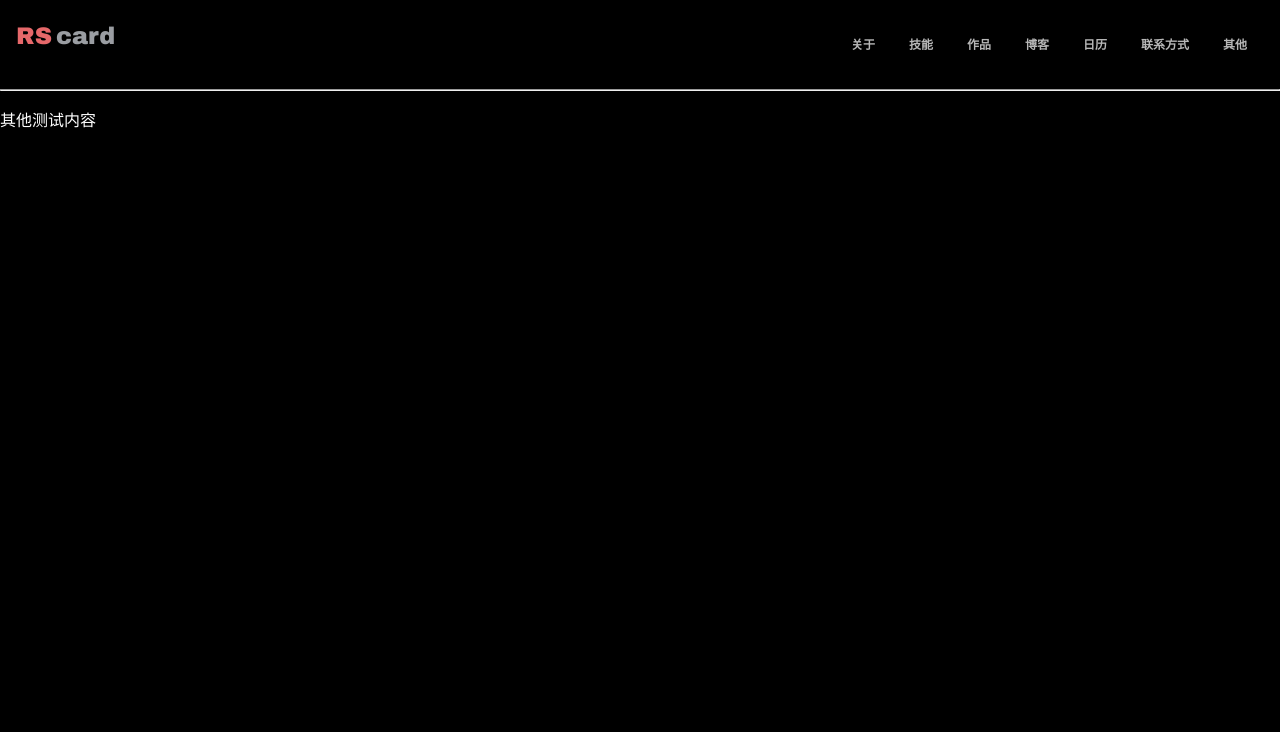
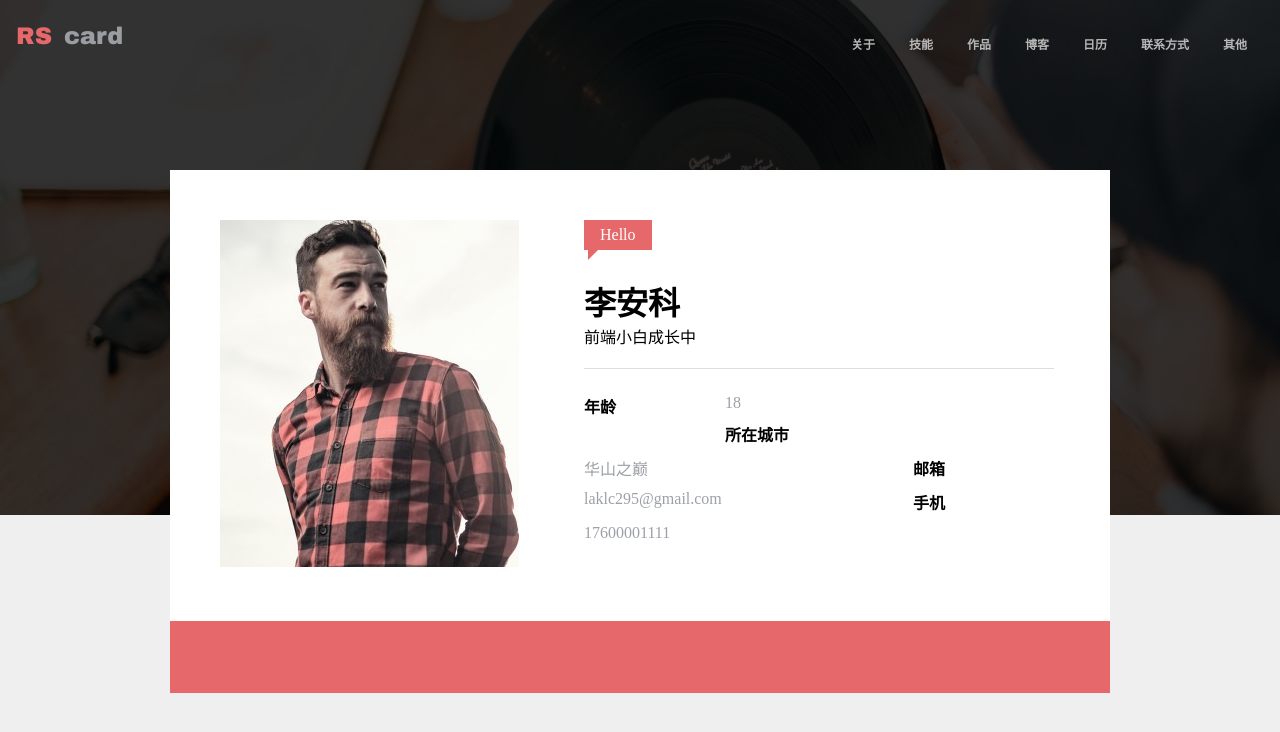
Before and after one commit to Ak-lee/htmldemo, a plain HTML site: page index.html in a window 1280 px wide. Drawn offline with Linux system fonts and the light colour scheme.

Commit message:
我的作业提交

```diff
--- a/index.html
+++ b/index.html
@@ -6,11 +6,23 @@
     <meta http-equiv="X-UA-Compatible" content="ie=edge">
     <title>我的个人简历</title>
     <link rel="stylesheet" href="./style.css">
+    <script type="text/javascript" src="//at.alicdn.com/t/font_453836_5aecfg9ttiseb3xr.js"></script>
+    <style type="text/css">
+    .icon {
+       width: 1em; height: 1em;
+       vertical-align: -0.15em;
+       fill: currentColor;
+       overflow: hidden;
+    }
+</style>
 </head>
 <body>
-    <div class="topNavBar clearfix">
+
+<div class="topNavBar ">
+    <div class="topNavBar-inner clearfix">
         <a class="logo" href="#" alt="logo">
-         <span class="rs">RS</span><span class="card">card</span>
+            <span class="rs">RS</span>
+            <span class="card">card</span>
         </a>
         <nav>
             <ul class="clearfix">
@@ -24,8 +36,74 @@
         </ul>
         </nav>
     </div>
+</div>
+    <div class="banner">
+        <div class="mask"></div>
+    </div>
+
+    <main>
+        <div class="UserCard">
+            <div class="PictureAndText clearfix">
+                    <div class="picture">
+                        <img src="./img/avatar.jpg" alt="头像">
+                    </div>
+                <div class="text">
+                     <span class="welcome">Hello
+                        <span class="triangle"></span>
+                     </span>
+                     <h1>李安科</h1>
+                     <p>前端小白成长中</p>
                      <hr>
-    <p>其他测试内容</p>
-
+                     <dl class="clearfix">
+                         <dt>年龄</dt>
+                         <dd>18</dd>
+                         <dt>所在城市</dt>
+                         <dd>华山之巅</dd>
+                         <dt>邮箱</dt>
+                         <dd>laklc295@gmail.com</dd>
+                         <dt>手机</dt>
+                         <dd>17600001111</dd>
+                     </dl>
+                </div>
+            </div>
+             <footer class="media">
+                 <a href="#">
+                    <svg class="icon" aria-hidden="true">
+                        <use xlink:href="#icon-google"></use>
+                    </svg>
+                 </a>
+                 <a href="#">
+                     <svg class="icon" aria-hidden="true">
+                        <use xlink:href="#icon-qq"></use>
+                    </svg>
+                 </a>
+                 <a href="#">
+                    <svg class="icon" aria-hidden="true">
+                        <use xlink:href="#icon-facebook"></use>
+                    </svg>
+                 </a>
+                 <a href="#">
+                    <svg class="icon" aria-hidden="true">
+                        <use xlink:href="#icon-weixin"></use>
+                    </svg>
+                 </a>
+                 <a href="#">
+                    <svg class="icon" aria-hidden="true">
+                        <use xlink:href="#icon-weibo"></use>
+                    </svg>
+                 </a>
+                 <a href="#">
+                    <svg class="icon" aria-hidden="true">
+                        <use xlink:href="#icon-github"></use>
+                    </svg>
+                 </a>
+                 <a href="#">
+                    <svg class="icon" aria-hidden="true">
+                        <use xlink:href="#icon-twitter3"></use>
+                    </svg>
+                 </a>
+             </footer>
+        </div>
+    </main>
 </body>
 </html>
--- a/style.css
+++ b/style.css
@@ -1,7 +1,10 @@
 body{
-    background-color: black;
-    color:white;
+    background-color: #efefef;
     margin: 0;
+    }
+* {
+  margin: 0;
+  padding: 0;
 }
 .clearfix::after{
     content: '';
@@ -9,24 +12,31 @@ body{
     clear: both;
 }
 .topNavBar{
-    padding: 20px 16px 20px 16px;
+    padding: 20px 0px 20px 0px;
+    position: fixed;
+    top:0;
+    left:0;
+    width: 100%;
+}
+.topNavBar-inner {
+    padding: 0 16px;
 }
 .topNavBar a{
     text-decoration: none;
     color: inherit;
 }
-.topNavBar>nav>ul{
+.topNavBar nav>ul{
     list-style: none;
     margin: 0;
     padding: 0;
 }
-.topNavBar>nav>ul>li{
+.topNavBar nav>ul>li{
     float:left;
     margin-left: 17px;
     margin-right: 17px;
 
 }
-.topNavBar>nav>ul>li>a{
+.topNavBar nav>ul>li>a{
     font-size: 12px;
     color:#b7b7b7;
     font-weight: bold;
@@ -36,17 +46,17 @@ body{
     padding-bottom: 5px;
     display: block;
 }
-.topNavBar>nav>ul>li>a:hover{
+.topNavBar nav>ul>li>a:hover{
     border-bottom: 3px solid #e06567;
 }
-.topNavBar>.logo{
+.topNavBar .logo{
     float:left;
     font-size: 24px;
     font-family: 'Arial Black';
     padding-top: 3px;
     padding-bottom: 4px;
 }
-.topNavBar>nav{
+.topNavBar nav{
     float: right;
     padding-top: 7px;
 }
@@ -57,3 +67,100 @@ color: #e6686a;
 .topNavBar .logo .card {
 color: #9a9da2;
 }
+
+div.banner{
+    background-size: cover;
+    background-image: url(./img/rs-cover.jpg);
+    height: 515px;
+    background-position: center center;
+}
+div.mask{
+    height: 515px;
+    background-color: rgba(0,0,0,0.8);
+}
+.welcome{
+    color:white;
+    background-color: #E6686A;
+    padding: 4px 16px;
+    line-height: 22px;
+    margin-bottom: 10px;
+    display: inline-block;
+    position: relative;
+}
+.UserCard .text h1{
+    margin-top: 18px;
+  }
+.picture{
+    float: left;
+}
+.text{
+    float: left;
+}
+.UserCard{
+    max-width: 940px;
+    margin-left: auto;
+    margin-right: auto;
+    background-color: #ffffff;
+    margin-top: -345px;
+}
+.UserCard dl dt,
+.UserCard dl dd{
+    float:left;
+    padding:5px 0;
+}
+.UserCard  dl dt{
+    width:30%;
+    font-weight: bold;
+}
+.UserCard dl dd{
+    width: 70%;
+    color: #9da0a7;
+}
+hr{
+    height: 0;
+    border:none;
+    border-top:1px solid #DEDEDE;
+}
+.UserCard .text hr{
+    margin:20px 0;
+}
+.UserCard .text{
+    float:left;
+    margin-left: 65px;
+    width: 470px;
+}
+.PictureAndText{
+    padding: 50px;
+}
+.welcome .triangle{
+    display: block;
+    border: 10px solid transparent;
+    width: 0px;
+    border-left-color: #e6686a;
+    border-top-width: 0px;
+    position: absolute;
+    left: 4px;
+    top: 100%
+}
+.UserCard > footer.media{
+  background: #E6686A;
+  text-align: center;
+}
+.UserCard > footer.media > a{
+  display: inline-block;
+  width: 40px;
+  line-height: 30px;
+  padding: 5px 0;
+  border-radius: 50%;
+  margin: 16px;
+
+}
+.UserCard > footer.media > a:hover{
+  background: #CF5D5F;
+}
+.UserCard svg{
+  width: 30px;
+  height: 30px;
+  vertical-align: top;
+  fill:white;
+}
```
Also changed, not shown: img/avatar.jpg (added), img/avatar2.jpg (added), img/rs-cover.jpg (added). Lines whose indentation alone changed are shown as unchanged.
